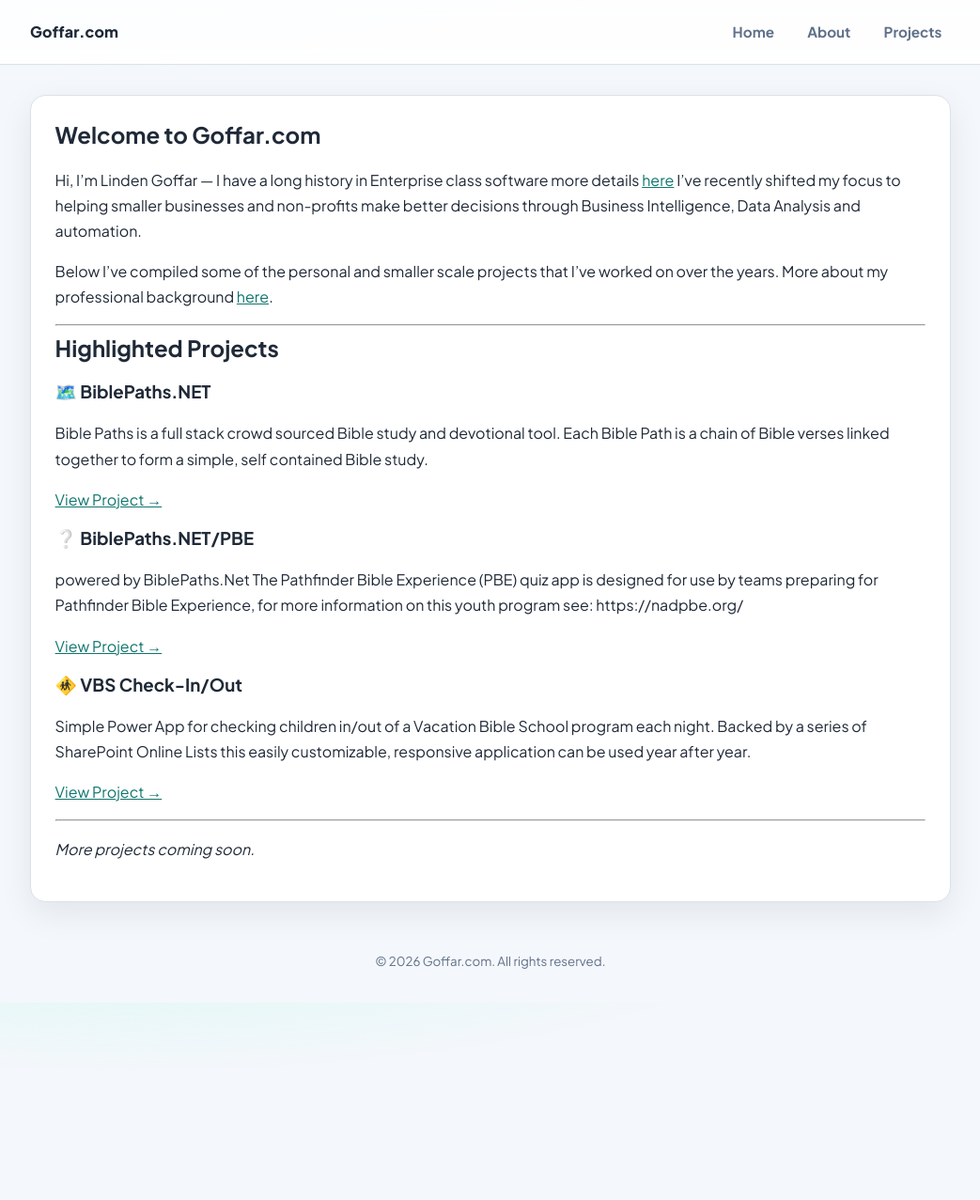
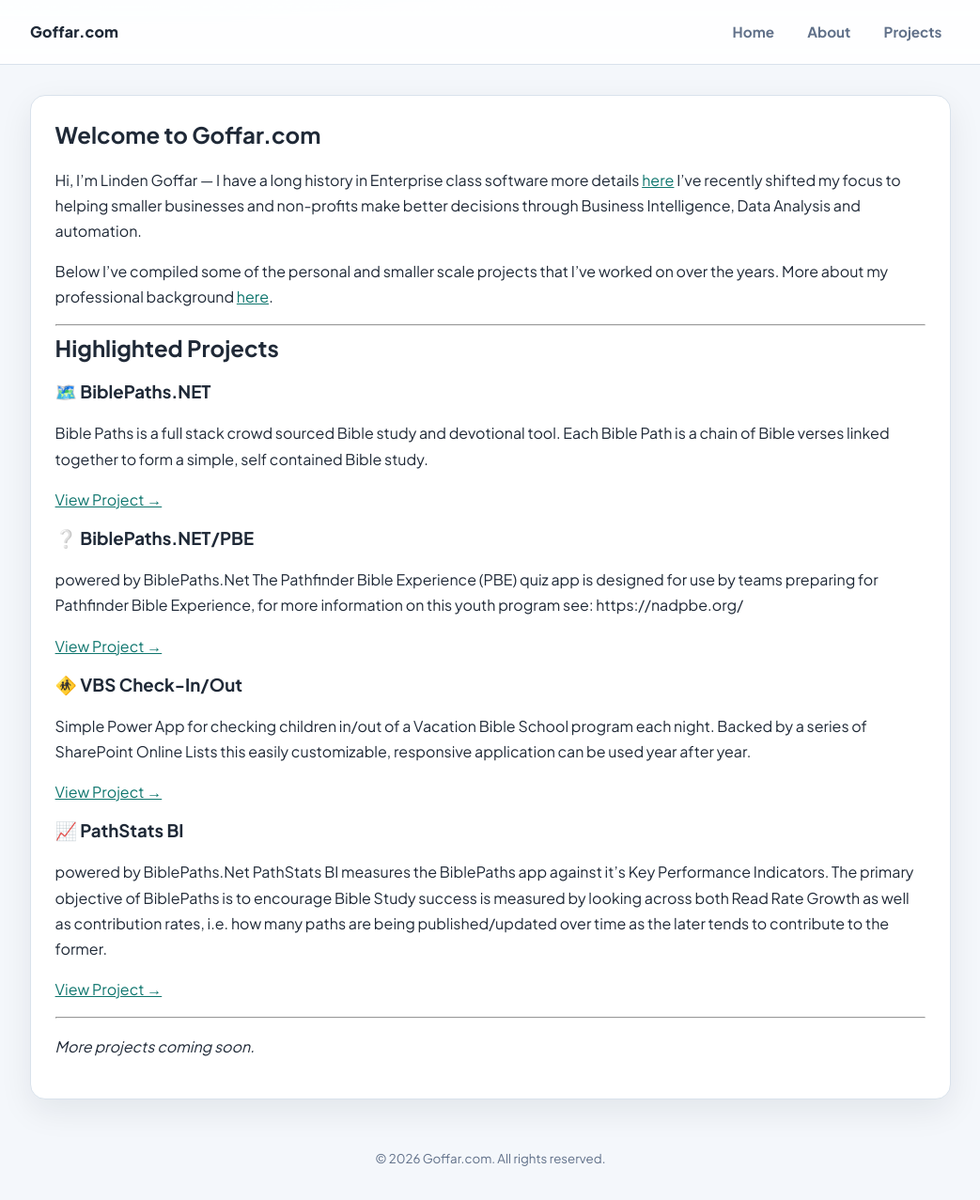
Before and after one commit to LindenGoffar/LindenGoffar.github.io, a Jekyll site: the page built from index.md, in a window 1280 px wide and 1277 px high. Shown: the whole window at 94% size, without its empty margins (118-1161 px from the left). Built offline with Jekyll 4.4.1, drawn with Linux system fonts in a browser that asks for light colours.

Commit message:
Commiting PathStats BI

```diff
--- a/index.md
+++ b/index.md
@@ -34,6 +34,13 @@ Simple Power App for checking children in/out of a Vacation Bible School program
 
 [View Project →](VBS-CheckIn/project.md)
 
+### 📈 PathStats BI
+
+powered by BiblePaths.Net
+PathStats BI measures the BiblePaths app against it's Key Performance Indicators. The primary objective of BiblePaths is to encourage Bible Study success is measured by looking across both Read Rate Growth as well as contribution rates, i.e. how many paths are being published/updated over time as the later tends to contribute to the former.
+
+[View Project →](PathStats-BI/project.md)
+
 </div>
 
 ---
```
